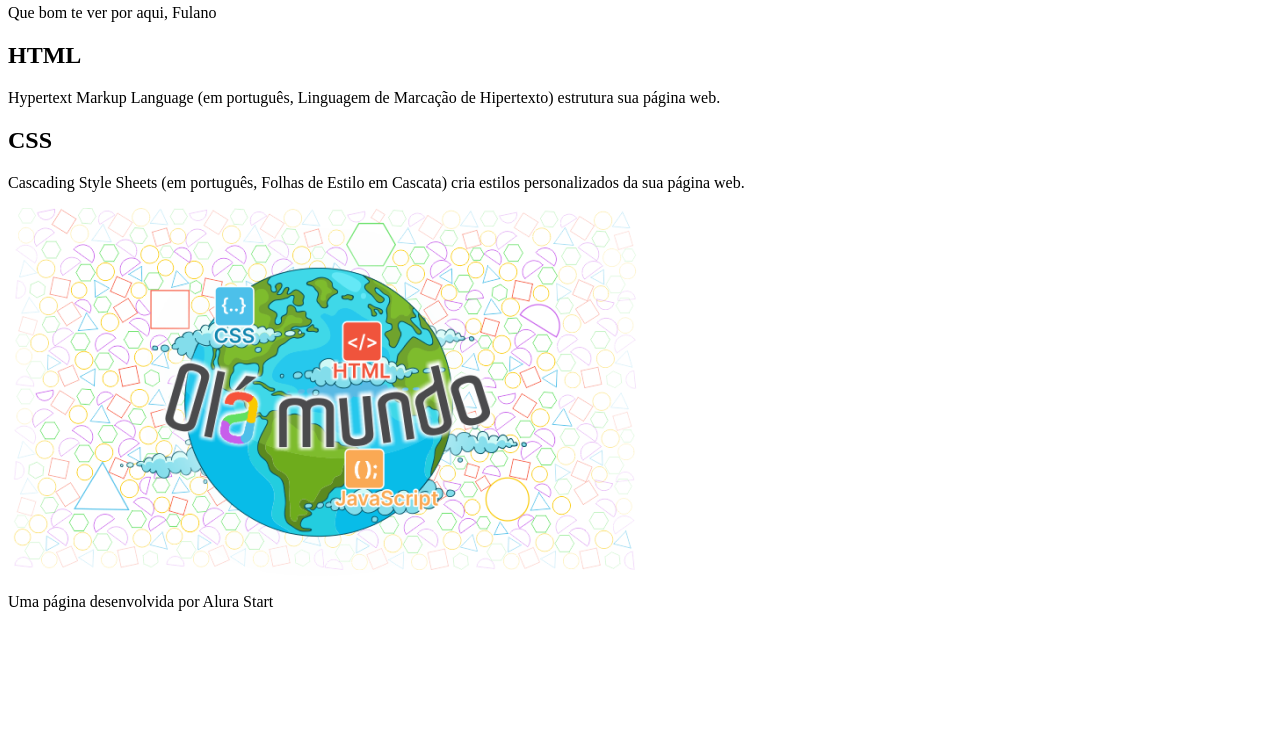
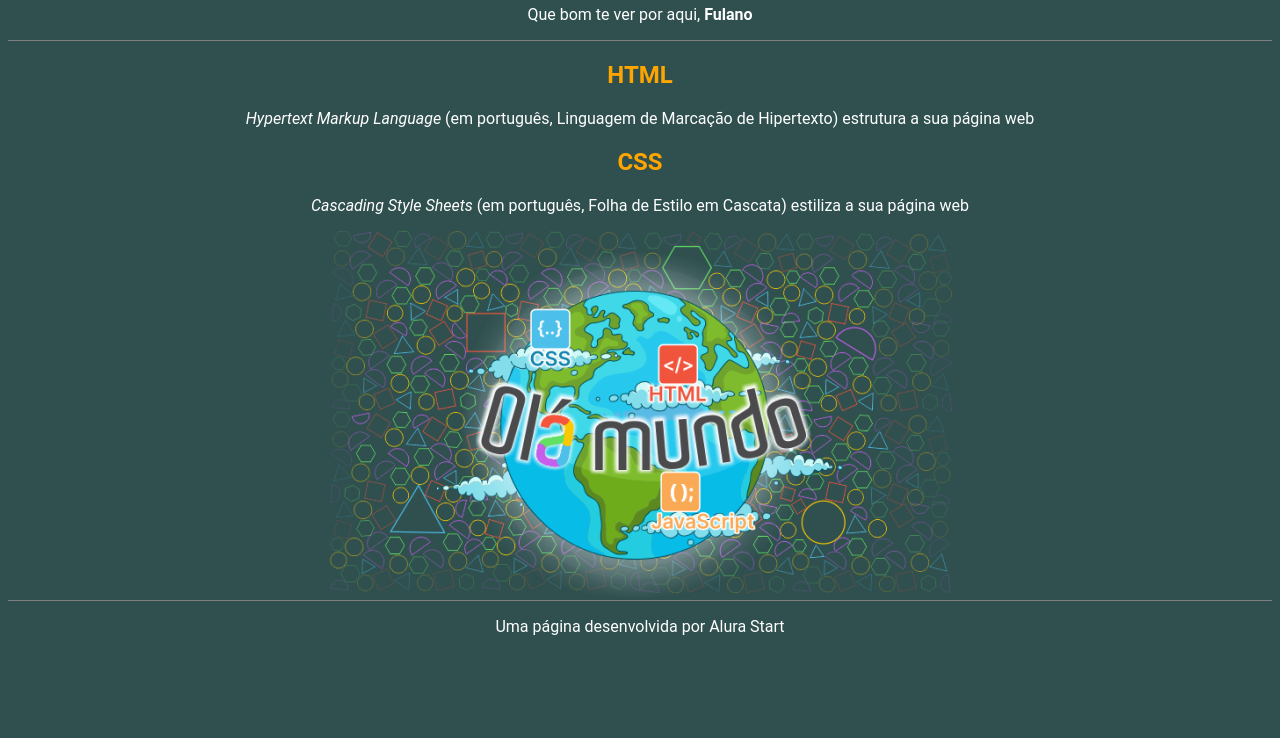
Before and after one commit to Prof-Ari/Hello-World2, a plain HTML site: page index.html in a window 1280 px wide. Shown: the part 62-800 px from the top of the page. Drawn offline with Linux system fonts and the light colour scheme.

Commit message:
Criando a estilização do site

```diff
--- a/index.html
+++ b/index.html
@@ -2,16 +2,17 @@
 <body>
     <header>
         <h1>Hello World</h1>
-        <p>Que bom te ver por aqui, Fulano</p>
+        <p>Que bom te ver por aqui, <span id="nome-usuário">Fulano</span></p>
 
+        <link rel="stylesheet" href="style.css">
     </header>
 
     <section>
         <h2>HTML</h2>
-        <P>Hypertext Markup Language (em português, Linguagem de Marcação de Hipertexto) estrutura sua página web.</P>
+        <P><span class="texto-inglês">Hypertext Markup Language </span>(em português, Linguagem de Marcação de Hipertexto) estrutura a sua página web</P>
 
         <h2>CSS</h2>
-        <P>Cascading Style Sheets (em português, Folhas de Estilo em Cascata) cria estilos personalizados da sua página web.</P>
+        <P><span class="texto-inglês">Cascading Style Sheets </span>(em português, Folha de Estilo em Cascata) estiliza a sua página web</P>
             <img src ="imagem/Olá Mundo.png" alt="Imagem com figuras geométricas ao fundo e uma figura do planeta Terraa frente, com a inscrição Olá Mundo em letras coloridas">
 
     </section>
--- /dev/null
+++ b/style.css
@@ -0,0 +1,26 @@
+h2 {
+    color: orange;
+}
+
+body {
+    background-color: #305050;
+    color: white;
+    font-family: Roboto;
+    text-align: center;
+}
+
+header {
+    border-bottom: 1px solid grey;
+}
+
+footer {
+    border-top: 1px solid grey;
+}
+
+#nome-usuário {
+    font-weight: bold;
+}
+
+.texto-inglês{
+    font-style: italic;
+}
```
